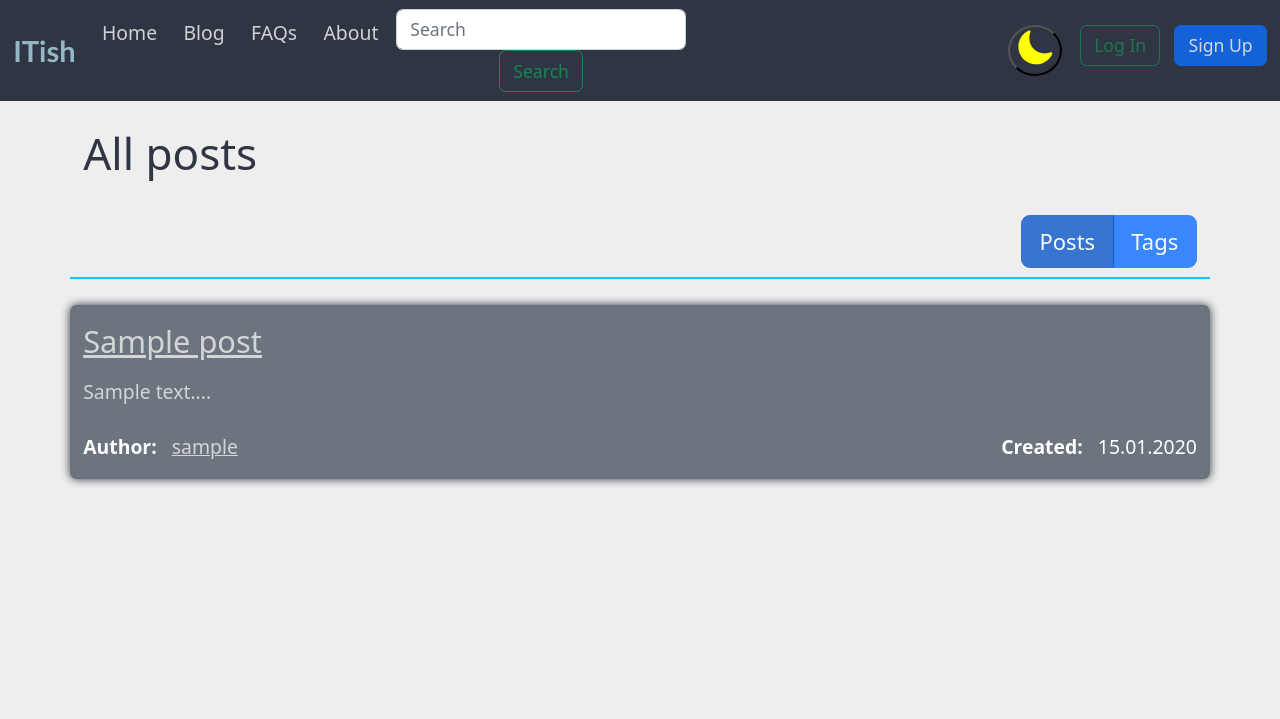
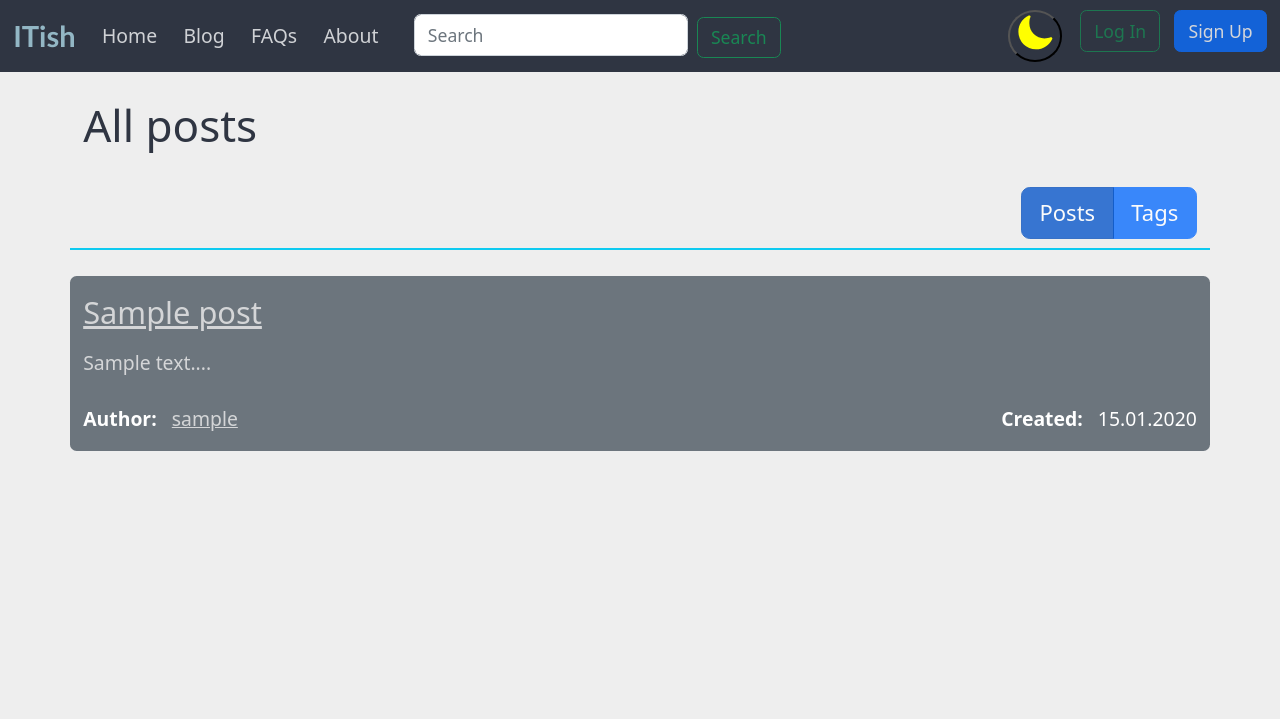
Before and after one commit to Gubchik123/ITish, a Flask app: page /blog/ in a window 1280 px wide. Shown: the top 719 px of the page. Run offline with Flask 3, Linux system fonts and the light colour scheme; tables that the repository leaves empty hold one stand-in row (values such as "Sample post").

Commit message:
Work with search form and post searching

```diff
--- a/app/templates/base.html
+++ b/app/templates/base.html
@@ -80,14 +80,17 @@
 								<li class="nav-item me-lg-2 me-sm-4">
 									<a class="nav-link" href="/about">About</a>
 								</li>
-
-								<!-- Block for extending for search form -->
-								{%- block search_form -%}{%- endblock -%}
+                                <li class="nav-item me-lg-2 me-sm-4">
+									<!-- Search form -->
+								    <div class="search_form d-flex justify-content-center">
+                                        {%- block search_form -%}{%- endblock -%}
+                                    </div>
+								</li>
 							</ul>
 
 							<!-- Right navbar menu -->
 							<ul
-								class="navbar-nav list-group-horizontal justify-content-between mt-md-0 mt-sm-5"
+								class="navbar-nav list-group-horizontal justify-content-between mt-lg-0 mt-md-3 mt-sm-3"
 							>
 								<li class="nav-item me-3">
 									<button
--- a/app/templates/blog/all_posts.html
+++ b/app/templates/blog/all_posts.html
@@ -2,32 +2,35 @@
 
 {%- block styles -%}
     <style>
+        .search { max-width: 70%; }
+
+        @media screen and (max-width: 576px) {
+            .search_form { margin-bottom: 25px; }
+        }
+
         .post a { color: #eee; }
-
-        .post {
-            transition: 0.3s;
-            box-shadow: 0 0 10px 0 var(--my-text-color);
-        }
-        .post:hover { box-shadow: 0 0 15px 3px var(--my-text-color); }
-
+        .post { transition: 0.5s; }
+        .post:hover { box-shadow: 0 0 10px 0 var(--my-text-color); }
         .post_info { color: white; }
     </style>
 {%- endblock styles -%}
 
-{%- block content_title -%} All posts {%- endblock content_title -%}
+{%- block content_title -%} All posts {%- endblock -%}
 
 {%- block search_form -%}
-    {%- if posts %}
-        <form role="search">
+    {%- if posts or request.args.get("q", "")%}
+        <form role="search" class="d-flex align-items-center">
             <input
-                class="form-control me-2"
+                name="q"
                 type="search"
+                aria-label="Search"
                 placeholder="Search"
-                aria-label="Search"
+			    value="{{ request.args.get('q', '') }}"
+                class="form-control search me-2 ms-lg-3 ms-sm-0"
             />
             <button
-                class="btn btn-outline-success"
                 type="submit"
+                class="btn btn-outline-success mt-1"
             >
                 Search
             </button>
@@ -40,10 +43,22 @@
     {{ super() }}
 
     {%- if posts %}
+
         {%- from 'blog/_post_macros.html' import show_all_ %}
         {{ show_all_(posts) }}
+
     {%- else %}
         {%- from '_alerts_macros.html' import not_dismissible_alert %}
+
+        {%- if request.args.get("q", "") %}
+            {{
+                not_dismissible_alert(
+                    message="There are not such posts with '"
+                            + request.args.get('q', '') + "' yet",
+                    category="danger"
+                )
+            }}
+        {%- else %}
             {{
                 not_dismissible_alert(
                     message="There are not any posts yet",
@@ -51,4 +66,5 @@
                 )
             }}
         {%- endif %}
+    {%- endif %}
 {%- endblock content -%}
```
Lines whose indentation alone changed are shown as unchanged.
